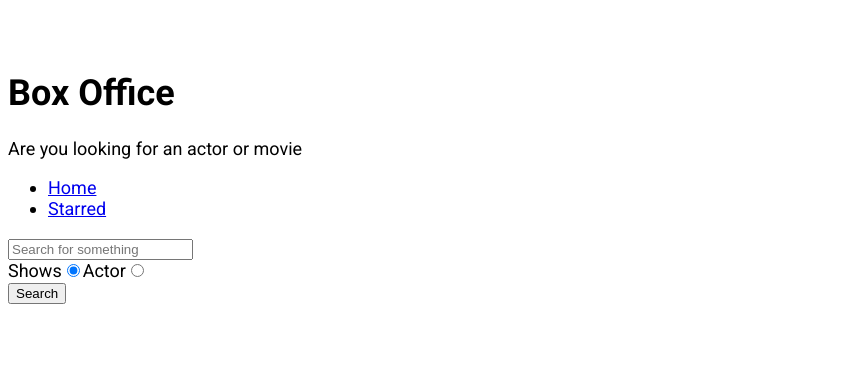
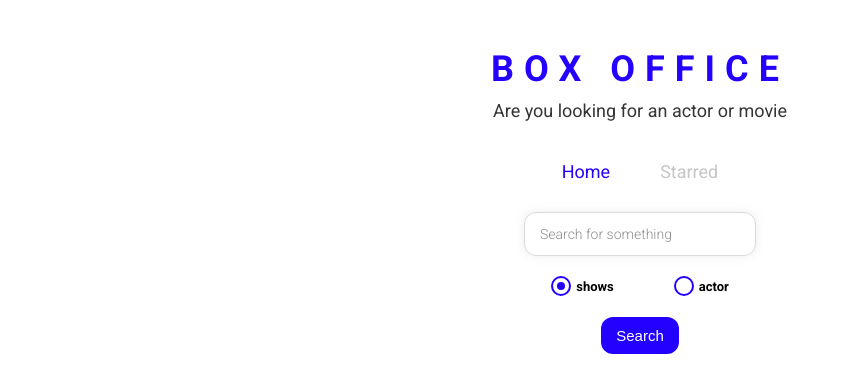
Before and after one commit to sagartare12/box-office, a React (Create React App) app: page / in a window 1280 px wide. Shown: the top 392 px of the page, without its empty margins (0-842 px from the left). Built offline with nearby package versions, Linux system fonts and the light colour scheme; the HTML template or start-up script is replaced by a standard one.

Commit message:
Styled the entire app

```diff
--- a/src/App.js
+++ b/src/App.js
@@ -1,11 +1,21 @@
 import React from 'react'
 import {Switch , Route} from 'react-router-dom'
-
+import { ThemeProvider } from 'styled-components'
 import Home from './Pages/Home'
 import Show from './Pages/Show'
 import Starred from './Pages/Starred'
+
+
+const theme = {
+  mainColors : {
+    blue : '#2400ff',
+    gray : '#c6c6c6',
+    dark : '#353535',
+  },
+};
 function App() {
   return (
+    <ThemeProvider theme={theme}>
       <Switch>
         <Route exact path='/'>
           <Home />
@@ -20,6 +30,7 @@
           Error 404 page not found
         </Route>
     </Switch>
+  </ThemeProvider>
 
   );
 }
--- a/src/Pages/Home.js
+++ b/src/Pages/Home.js
@@ -1,9 +1,11 @@
 import React, { useState } from 'react'
 import ActorGrid from '../components/actor/ActorGrid';
 import MainPageLayout from '../components/MainPageLayout'
+import { CustomRadio } from '../components/show/CustomRadio';
 import ShowGrid from '../components/show/ShowGrid';
 import {apiGet} from '../misc/config'
 import { useLastQuery } from '../misc/custom-hooks'
+import { RadioInputWrapper, SearchButtonWrapper, SearchInput } from './Home.styled';
  const Home = () => {
 
     const [ input , setInput ] = useLastQuery();
@@ -52,26 +54,36 @@
      console.log(searchOption);
     return (
         <MainPageLayout>
-            <input type="text" placeholder="Search for something" onChange={toInputChange} onKeyDown={onKeyDown} value={input} />
+            <SearchInput type="text" placeholder="Search for something" onChange={toInputChange} onKeyDown={onKeyDown} value={input} />
 
-            <div><label htmlFor="for-shows">
-                Shows
-                <input id="for-shows"
-                type="radio"
-                value="shows"
-                checked={isSearchShows}
-                onChange={onRadioChange}/>
-            </label>
-            <label htmlFor="for-actor">
-                Actor
-                <input id="for-actor"
-                type="radio"
-                value="people"
-                checked={!isSearchShows}
-                onChange={onRadioChange}/>
-            </label>
-            </div>
-            <button type="button" onClick={onSearch} >Search</button>
+            <RadioInputWrapper>
+                <div>
+                    <CustomRadio
+                    label="shows"
+                    id="for-shows"
+                    value="shows"
+                    checked={isSearchShows}
+                    onChange={onRadioChange}
+                    />
+
+                </div>
+                <div>
+
+                     <CustomRadio
+                    label="actor"
+                    id="for-actor"
+                    value="actor"
+                    checked={!isSearchShows}
+                    onChange={onRadioChange}
+                    />
+                </div>
+            </RadioInputWrapper>
+            <SearchButtonWrapper>
+
+            <button type="button" onClick={onSearch} >
+                Search
+            </button>
+            </SearchButtonWrapper>
             {renderResult()}
         </MainPageLayout>
     )
--- /dev/null
+++ b/src/Pages/Home.styled.js
@@ -0,0 +1,49 @@
+import styled from 'styled-components'
+
+export const SearchInput = styled.input`
+display: block;
+font-family: 'Roboto' , sans-serif;
+width: 200px;
+margin: auto;
+outline: none;
+padding: 13px 15px;
+border: 1px solid #dbdbdb;
+box-shadow: 0px 0px 10px 0 rgba(219 , 219 , 219 , 0.5);
+font-size: 14px;
+border-radius: 12px;
+color: #8d8d8d;
+
+&::placeholder {
+    font-weight: 300;
+    color: #8d8d8d;
+}
+`;
+
+export const RadioInputWrapper = styled.div`
+display: flex;
+justify-content: center;
+margin: 20px 0;
+
+    div{
+        margin: 0 15px;
+    }
+`;
+
+export const SearchButtonWrapper = styled.div`
+text-align: center;
+margin-bottom: 35px;
+
+    button{
+        color: #fff;
+        background-color: ${({theme}) => theme.mainColors.blue};
+        margin: auto;
+        padding: 10px 15px;
+        font-size: 15px;
+        border: none;
+        outline: none;
+        border-radius: 12px;
+        &:hover{
+            cursor: pointer;
+        }
+    }
+`;
--- /dev/null
+++ b/src/components/Nav.styled.js
@@ -0,0 +1,40 @@
+import styled from 'styled-components'
+import { Link } from 'react-router-dom'
+export const NavList = styled.ul`
+    display: flex;
+    justify-content: center;
+    list-style: none;
+    margin: 0 0 30px;
+    padding: 0;
+`;
+
+export const LinkedStyled = styled(Link)`
+    margin: 0 10px;
+    padding: 3px 15px;
+    position: relative;
+    text-decoration: none;
+    color: ${({ theme}) => theme.mainColors.gray};
+    &.active {
+        color: ${({ theme}) => theme.mainColors.blue};
+        &.after {
+            content: '';
+            position: absolute;
+            display: block;
+            height: 2px;
+            left: 0%;
+            bottom: 0;
+            background-color: ${({ theme }) => theme.mainColors.blue};
+            animation : slide-in  0.3s ease-in forwards;
+            @keyframes slide-in {
+                from{
+                    left: 50%;
+                    width: 0;
+                }
+                to{
+                    left: 0;
+                    width: 100%;
+                }
+            }
+        }
+    }
+`;
--- a/src/components/Navs.js
+++ b/src/components/Navs.js
@@ -1,5 +1,6 @@
 import React from 'react'
-import {Link} from 'react-router-dom'
+import { useLocation } from 'react-router';
+import { NavList, LinkedStyled} from './Nav.styled';
 
 const LINKS = [
          { to: '/' ,text : 'Home' },
@@ -7,15 +8,15 @@
 
      ];
 const Navs = () => {
-
+     const location = useLocation();
     return (
         <div>
-            <ul>
+            <NavList>
                 {LINKS.map((item) =>
-                      <li key={item.to}><Link to={item.to}>{item.text}</Link></li>
+                      <li key={item.to}><LinkedStyled to={item.to} className={item.to === location.pathname ? 'active' : ''}>{item.text}</LinkedStyled></li>
                 )}
 
-            </ul>
+            </NavList>
         </div>
     )
 }
--- a/src/components/Title.js
+++ b/src/components/Title.js
@@ -1,11 +1,12 @@
 import React from 'react'
+import { TitleWrapper } from './Title.styled'
 
  const Title = ({ title , subtitle }) => {
     return (
-        <div>
+        <TitleWrapper>
             <h1>{title}</h1>
             <p>{subtitle}</p>
-        </div>
+        </TitleWrapper>
     )
 }
 
--- /dev/null
+++ b/src/components/Title.styled.js
@@ -0,0 +1,17 @@
+import styled from 'styled-components'
+
+export const TitleWrapper = styled.div`
+text-align: center;
+margin: 0 0 40px;
+
+    h1{
+        color: ${({theme}) => theme.mainColors.blue};
+        letter-spacing: 10px;
+        text-transform: uppercase;
+        margin: 0 0 10px;
+    }
+    p{
+        color: ${({ theme}) => theme.mainColors.dark};
+        margin: 0;
+    }
+`;
--- /dev/null
+++ b/src/components/show/CustomRadio.js
@@ -0,0 +1,65 @@
+import React from 'react'
+import styled from 'styled-components'
+const RadioWrapper = styled.label`
+    display: block;
+    position: relative;
+    padding-left: 25px;
+    cursor: pointer;
+    font-size: 13px;
+    user-select: none;
+    font-weight: 700;
+    line-height: 1.65;
+
+    input {
+        position: absolute;
+        opacity: 0;
+        cursor: pointer;
+    }
+
+    span {
+        position: absolute;
+        top: 0;
+        left: 0;
+        height: 16px;
+        width: 16px;
+        background-color: #fff;
+        border: 2px solid ${({ theme }) => theme.mainColors.blue};
+        border-radius: 50%;
+    }
+
+    input: checked ~ span {
+        background-color: #fff;
+        border: 2px solid ${({ theme }) => theme.mainColors.blue};
+    }
+
+    span:after{
+        content: '';
+        position: absolute;
+        display: none;
+    }
+
+    input: checked ~ span:after {
+        display: block;
+    }
+    span:after {
+        top: 4px;
+        left: 4px;
+        width: 8px;
+        height: 8px;
+        border-radius: 50%;
+        background: ${({ theme }) => theme.mainColors.blue};
+    }
+`;
+
+export const CustomRadio = ( { label , ...restProps}) => {
+    return (
+        <div>
+            <RadioWrapper htmlFor={restProps.id}>
+                {label}
+                <input {...restProps} type="radio"
+                />
+                <span />
+            </RadioWrapper>
+        </div>
+    )
+}
```
